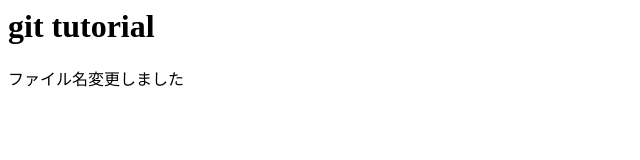
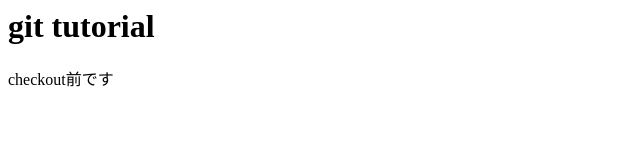
Before and after one commit to Marcs930/git_turorial, a plain HTML site: page index.html in a window 1280 px wide. Shown: the whole page, without its empty margins (0-640 px from the left). Drawn offline with Linux system fonts and the light colour scheme.

Commit message:
checkout前です

```diff
--- a/index.html
+++ b/index.html
@@ -1,3 +1,3 @@
 <h1>git tutorial</h1>
 
-<p>ファイル名変更しました</p>
+<p>checkout前です</p>
```
